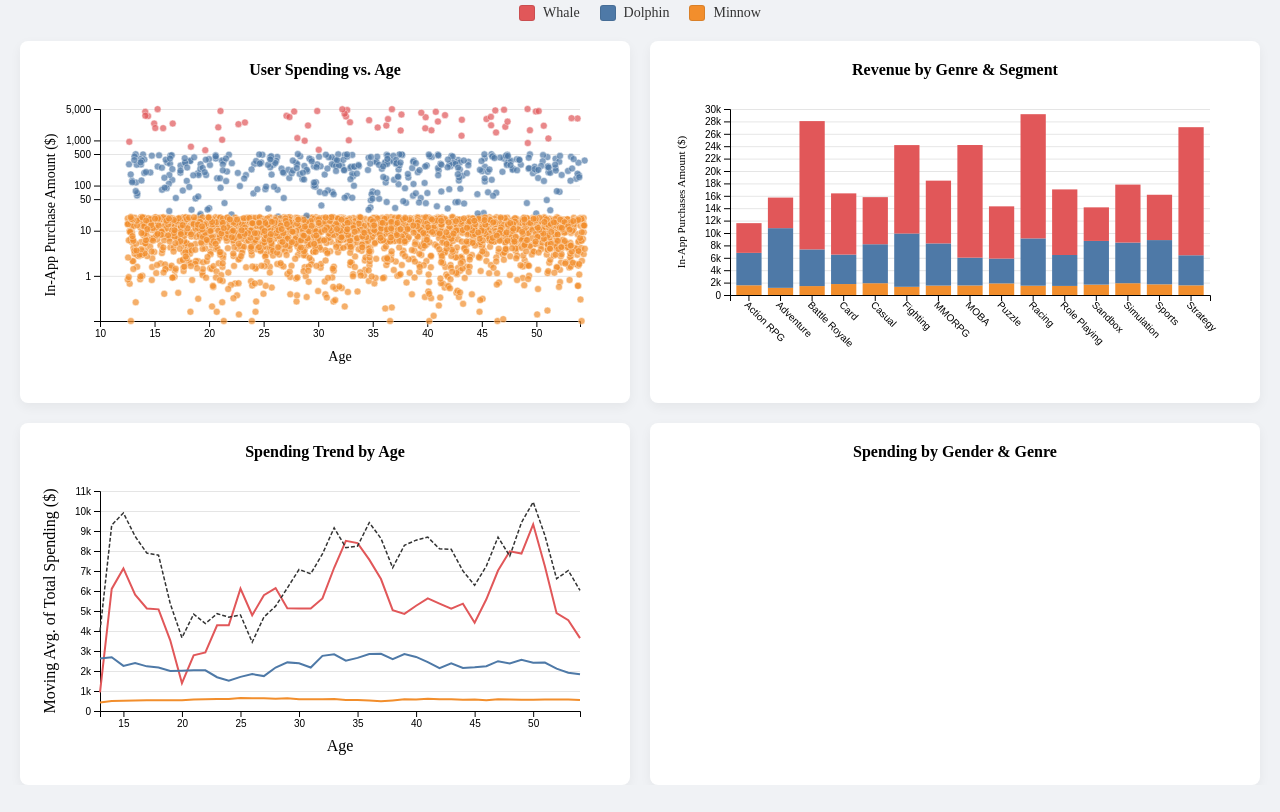
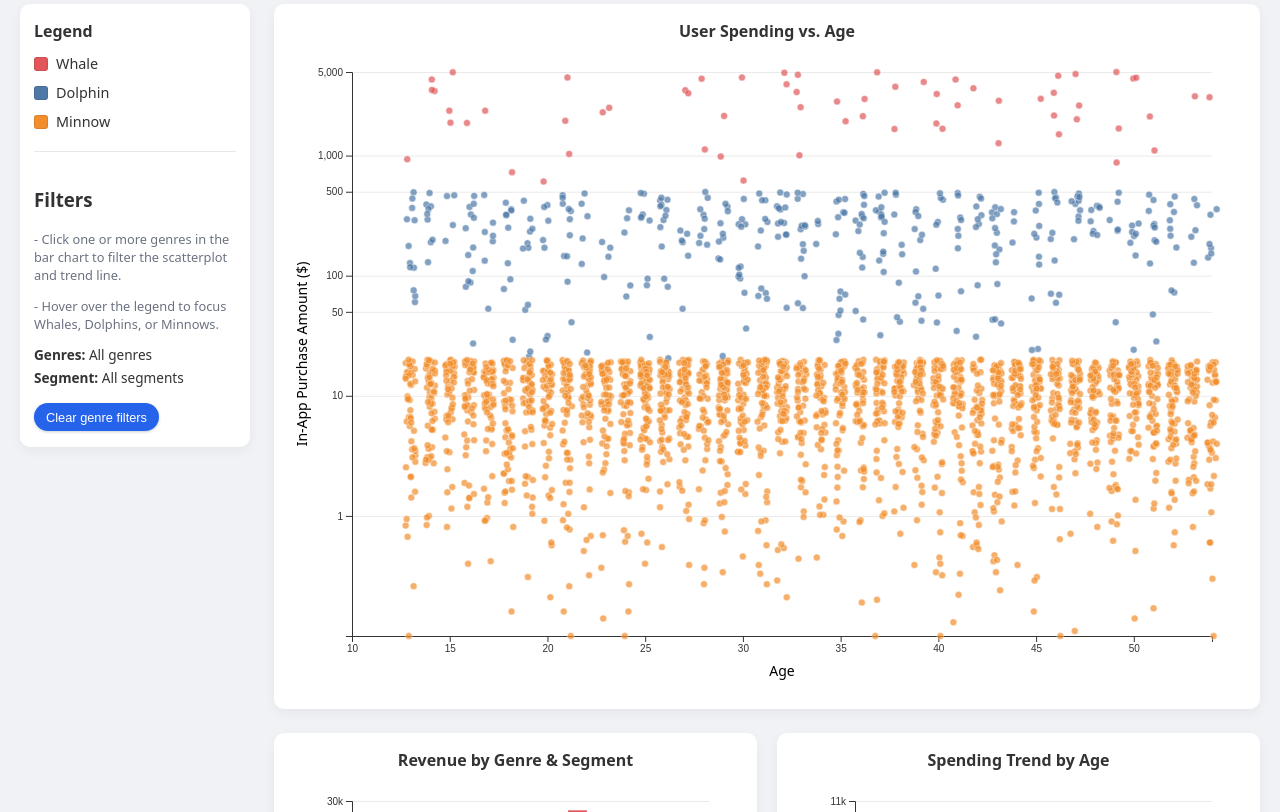
Before and after one commit to Bmccomiskey/game-spending-visualizationCPSC4030, a plain HTML site: page index.html in a window 1280 px wide. Shown: the part 93-905 px from the top of the page. Before the commit the page ends 878 px from the top, so only its background shows below. Drawn offline with nearby package versions, Linux system fonts and the light colour scheme.

Commit message:
index.html and style.css for milestone 4

```diff
--- a/index.html
+++ b/index.html
@@ -1,61 +1,92 @@
 <!DOCTYPE html>
 <html lang="en">
 <head>
-    <meta charset="UTF-8">
-    <meta name="viewport" content="width=device-width, initial-scale=1.0">
+    <meta charset="UTF-8" />
+    <meta name="viewport" content="width=device-width, initial-scale=1.0" />
     <title>Mobile Game Monetization Dashboard</title>
     <script src="https://d3js.org/d3.v7.min.js"></script>
-    <link rel="stylesheet" href="style.css">
-
+    <link rel="stylesheet" href="style.css" />
 </head>
 <body>
 
+    <header id="page-header">
         <h1>Mobile Game Monetization Dashboard</h1>
+        <p class="subtitle">
+            Exploring whale, dolphin, and minnow spending patterns across age and genre.
+        </p>
+    </header>
+
+    <div id="layout">
+
+        <aside id="sidebar">
+            <h2 class="sidebar-title">Legend</h2>
 
             <div id="legend">
-        <div class="legend-item">
-            <span class="legend-swatch" style="background-color: #e15759;"></span>
+                <div class="legend-item" data-segment="Whale">
+                    <span class="legend-swatch whale"></span>
                     <label>Whale</label>
                 </div>
-        <div class="legend-item">
-            <span class="legend-swatch" style="background-color: #4e79a7;"></span>
+                <div class="legend-item" data-segment="Dolphin">
+                    <span class="legend-swatch dolphin"></span>
                     <label>Dolphin</label>
                 </div>
-        <div class="legend-item">
-            <span class="legend-swatch" style="background-color: #f28e2c;"></span>
+                <div class="legend-item" data-segment="Minnow">
+                    <span class="legend-swatch minnow"></span>
                     <label>Minnow</label>
                 </div>
             </div>
 
-    <div id="dashboard-container">
+            <div class="sidebar-section">
+            <h3>Filters</h3>
+            <p class="sidebar-caption">
+                - Click one or more genres in the bar chart to filter the scatterplot and trend line.
+            </p>
+            <p class="sidebar-caption">
+                - Hover over the legend to focus Whales, Dolphins, or Minnows.
+            </p>
 
-        <div id="left-column">
-            <div class="chart-container">
+            <p class="sidebar-label">
+                <strong>Genres:</strong>
+                <span id="genre-filter-label">All genres</span>
+            </p>
+
+            <p class="sidebar-label">
+                <strong>Segment:</strong>
+                <span id="segment-filter-label">All segments</span>
+            </p>
+
+            <button id="clear-filters-btn" class="sidebar-button">
+                Clear genre filters
+            </button>
+            </div>
+        </aside>
+
+        <main id="main-content">
+
+            <section class="section">
+                <div class="chart-container chart-tall">
                     <h2>User Spending vs. Age</h2>
                     <div id="scatter-plot-vis" class="chart"></div>
                 </div>
+            </section>
 
+            <section class="section">
+                <div class="chart-grid-two">
+                    <div class="chart-container">
+                        <h2>Revenue by Genre &amp; Segment</h2>
+                        <div id="stacked-bar-vis" class="chart"></div>
+                    </div>
                     <div class="chart-container">
                         <h2>Spending Trend by Age</h2>
                         <div id="line-graph-vis" class="chart"></div>
                     </div>
                 </div>
+            </section>
 
-        <div id="right-column">
-            <div class="chart-container">
-                <h2>Revenue by Genre & Segment</h2>
-                <div id="stacked-bar-vis" class="chart"></div>
+        </main>
     </div>
-
-            <div class="chart-container">
-                <h2>Spending by Gender & Genre</h2>
-                <div id="grouped-bar-vis" class="chart"></div>
-            </div>
-        </div>
-
-    </div>
+    <div id="tooltip" class="tooltip" style="opacity: 0;"></div>
 
     <script type="module" src="scripts/main.js"></script>
-
 </body>
 </html>
--- a/style.css
+++ b/style.css
@@ -1,71 +1,80 @@
+/* RESET / BASICS */
+*,
+*::before,
+*::after {
+    box-sizing: border-box;
+}
+
 body {
     margin: 0;
-    padding: 20px;
+    padding: 0;
     background-color: #f0f2f5;
+    font-family: system-ui, -apple-system, BlinkMacSystemFont, "Segoe UI", sans-serif;
+    color: #333;
 }
 
-h1 {
+/* HEADER */
+
+#page-header {
     text-align: center;
-    color: #333;
-    margin-bottom: 20px;
+    padding: 20px 16px 10px;
 }
 
-#dashboard-container {
-    display: grid;
-    grid-template-columns: 1fr 1fr;
-    gap: 20px;
-    height: 90vh;
+#page-header h1 {
+    margin: 0;
+    font-size: 1.8rem;
+    color: #222;
 }
 
-#left-column, #right-column {
-    display: grid;
-    gap: 20px;
+.subtitle {
+    margin: 8px 0 0 0;
+    font-size: 0.95rem;
+    color: #555;
 }
 
-#left-column {
-    grid-template-rows: 1fr 1fr;
+/* LAYOUT: SIDEBAR + MAIN */
+
+#layout {
+    display: flex;
+    align-items: flex-start;
+    gap: 24px;
+    padding: 0 20px 20px;
 }
 
-#right-column {
-    grid-template-rows: 1fr 1fr;
+/* SIDEBAR */
+
+#sidebar {
+    width: 230px;
+    background: #ffffff;
+    border-radius: 10px;
+    padding: 16px 14px;
+    box-shadow: 0 4px 12px rgba(0,0,0,0.05);
+    position: sticky;
+    top: 20px;
+    align-self: flex-start;
 }
 
-.chart-container {
-    background: #ffffff;
-    border-radius: 8px;
-    padding: 20px;
-    box-shadow: 0 4px 12px rgba(0,0,0,0.05);
-    display: flex;
-    flex-direction: column;
+.sidebar-title {
+    margin: 0 0 12px 0;
+    font-size: 1rem;
+    font-weight: 600;
 }
 
-.chart-container h2 {
-    font-size: 1rem;
-    font-weight: 600;
-    color: #000000;
-    margin: 0 0 10px 0;
-    text-align: center;
-}
-
-.chart-container .chart {
-    flex-grow: 1;
-    overflow: hidden;
-}
+/* Legend */
 
 #legend {
     display: flex;
-    justify-content: center;
-    align-items: center;
-    gap: 20px; /* Space between items */
-    margin-bottom: 20px; /* Space below legend */
+    flex-direction: column;
+    gap: 10px;
+    margin-bottom: 16px;
 }
 
 .legend-item {
     display: flex;
     align-items: center;
-    gap: 8px; /* Space between swatch and label */
-    font-size: 14px;
-    color: #333;
+    gap: 8px;
+    font-size: 0.9rem;
+    cursor: pointer;
 }
 
 .legend-swatch {
@@ -74,3 +83,115 @@ h1 {
     border-radius: 3px;
     border: 1px solid rgba(0,0,0,0.1);
 }
+
+/* segment colors */
+.legend-swatch.whale {
+    background-color: #e15759;
+}
+.legend-swatch.dolphin {
+    background-color: #4e79a7;
+}
+.legend-swatch.minnow {
+    background-color: #f28e2c;
+}
+
+/* Sidebar extra section */
+
+.sidebar-section {
+  margin-top: 1.25rem;
+  padding-top: 1rem;
+  border-top: 1px solid #e5e7eb;
+}
+
+.sidebar-caption {
+  font-size: 0.8rem;
+  color: #6b7280;
+  margin-bottom: 0.75rem;
+}
+
+.sidebar-label {
+  font-size: 0.85rem;
+  margin: 0.25rem 0;
+}
+
+.sidebar-button {
+  margin-top: 0.75rem;
+  padding: 0.4rem 0.75rem;
+  border-radius: 999px;
+  border: none;
+  background: #2563eb;
+  color: white;
+  font-size: 0.8rem;
+  cursor: pointer;
+  box-shadow: 0 1px 3px rgba(15, 23, 42, 0.2);
+  transition: background 0.15s ease, transform 0.1s ease;
+}
+
+.sidebar-button:active {
+  transform: translateY(0);
+}
+
+/* MAIN CONTENT */
+
+#main-content {
+    flex: 1;
+    display: flex;
+    flex-direction: column;
+    gap: 24px;
+    min-width: 0;
+}
+
+.section {
+    width: 100%;
+}
+
+/* CHART CARDS */
+
+.chart-container {
+    background: #ffffff;
+    border-radius: 10px;
+    padding: 16px 18px 18px;
+    box-shadow: 0 4px 12px rgba(0,0,0,0.05);
+    display: flex;
+    flex-direction: column;
+    min-height: 500px;
+}
+
+/* Taller variant for big visuals like the scatterplot */
+.chart-container.chart-tall {
+    min-height: 700px;
+}
+
+.chart-container h2 {
+    font-size: 1rem;
+    font-weight: 600;
+    margin: 0 0 10px 0;
+    text-align: center;
+}
+
+.chart {
+    flex-grow: 1;
+}
+
+/* row with two charts */
+
+.chart-grid-two {
+    display: grid;
+    grid-template-columns: 1fr 1fr;
+    gap: 20px;
+}
+
+/* Tooltip styling */
+.tooltip {
+    position: absolute;
+    pointer-events: none;
+    background: #ffffff;
+    border-radius: 4px;
+    padding: 6px 8px;
+    font-size: 0.75rem;
+    color: #222;
+    box-shadow: 0 2px 8px rgba(0,0,0,0.25);
+    border: 1px solid rgba(0,0,0,0.08);
+    line-height: 1.4;
+    z-index: 10;
+}
```
Lines whose indentation alone changed are shown as unchanged.
